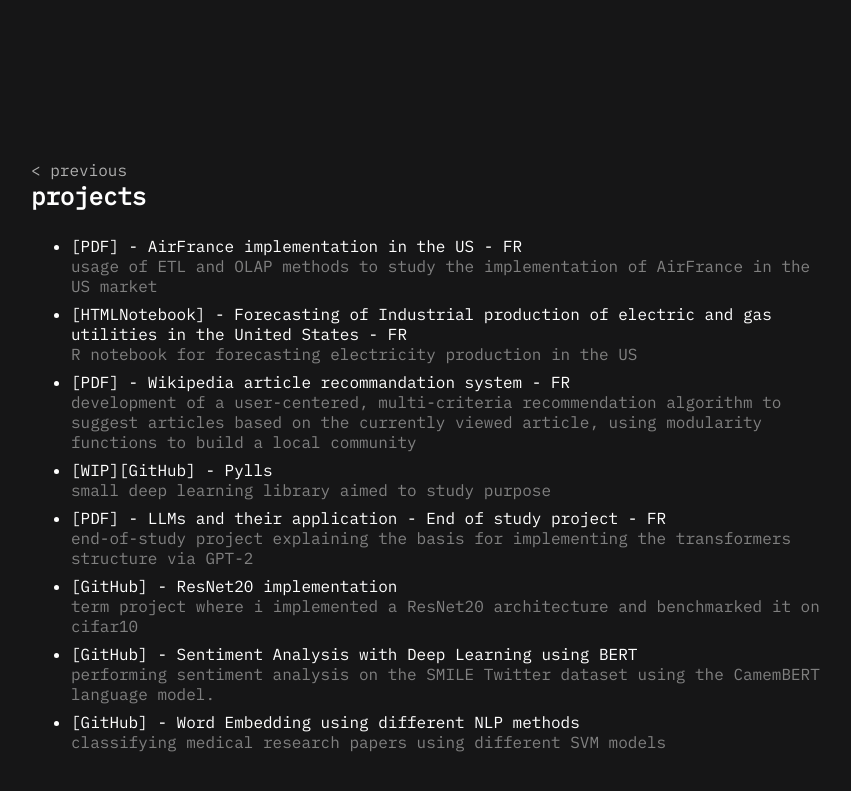
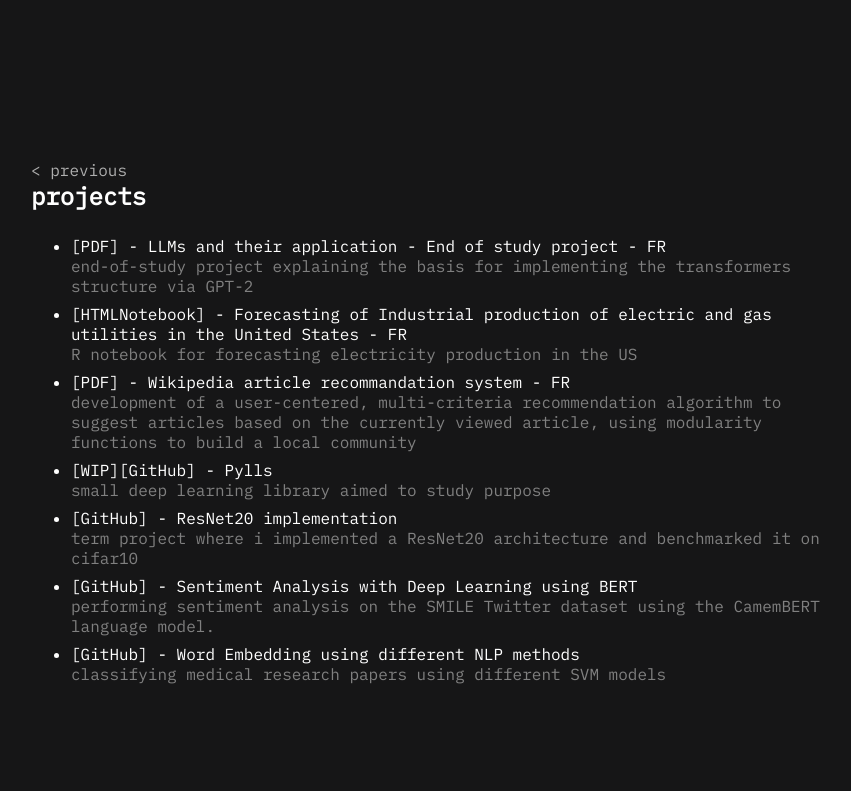
Before and after one commit to tayheau/tayheau.github.io, a Jekyll site: the page projects.html, which Jekyll copies as it is, in a window 1280 px wide. Shown: the top 791 px of the page, without its empty margins (209-1060 px from the left). Built offline with Jekyll 4.4.1, drawn with Linux system fonts in a browser that asks for light colours.

Commit message:
Update projects.html

```diff
--- a/projects.html
+++ b/projects.html
@@ -93,8 +93,8 @@
                 <ul>
                     <li>
                         <div>
-                            <a href="https://tayheau.github.io/pdfs/air_france_bi.pdf">[PDF] - AirFrance implementation in the US - FR</a>
-                            <span>usage of ETL and OLAP methods to study the implementation of AirFrance in the US market</span>
+                            <a href="https://tayheau.github.io/pdfs/tayheau_eos.pdf">[PDF] - LLMs and their application - End of study project - FR </a>
+                            <span>end-of-study project explaining the basis for implementing the transformers structure via GPT-2</span>
                         </div>
                     </li>
                     <li>
@@ -113,12 +113,6 @@
                         <div>
                             <a href="https://github.com/tayheau/pylls">[WIP][GitHub] - Pylls</a>
                             <span>small deep learning library aimed to study purpose</span>
-                        </div>
-                    </li>
-                    <li>
-                        <div>
-                            <a href="https://tayheau.github.io/pdfs/tayheau_eos.pdf">[PDF] - LLMs and their application - End of study project - FR </a>
-                            <span>end-of-study project explaining the basis for implementing the transformers structure via GPT-2</span>
                         </div>
                     </li>
                     <li>
```
